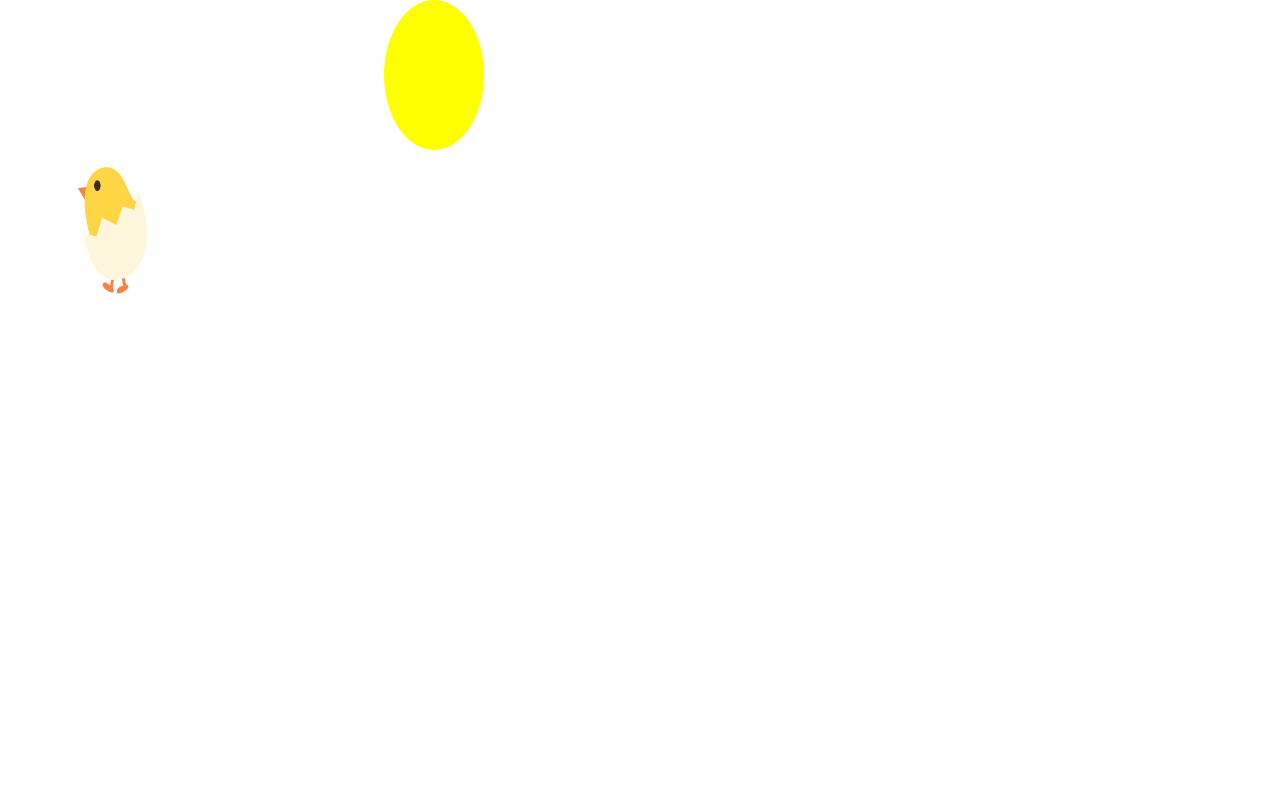
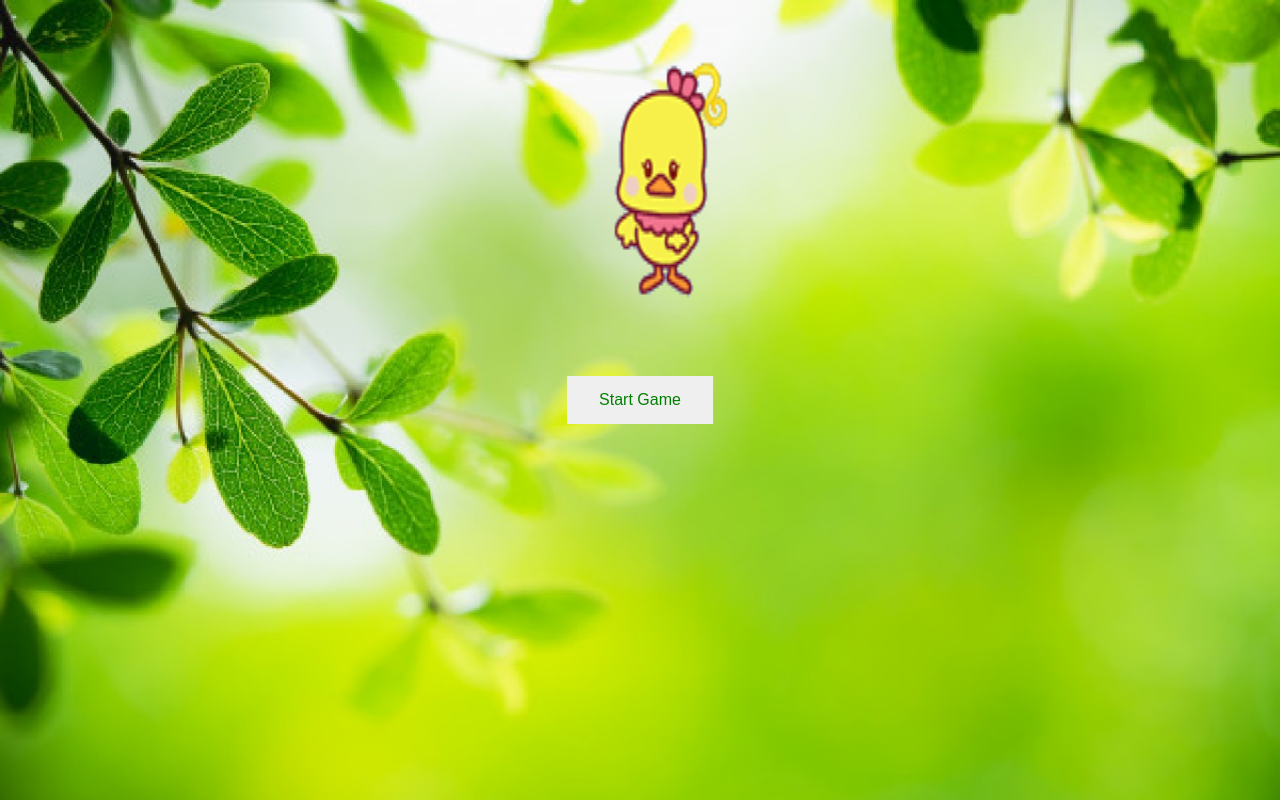
Before and after one commit to naina321/Game, a plain HTML site: page index.html in a window 1280 px wide. Drawn offline with Linux system fonts and the light colour scheme.

Commit message:
first page finished

```diff
--- a/css/style.css
+++ b/css/style.css
@@ -1,26 +1,39 @@
-*{
+* {
 	padding: 0;
 	margin: 0;
 }
-body
-{
-	background-image: url("../image/nature 2.jpg");
+body {
+	background-image: url("../image/bg1.jpg");
 	background-repeat: no-repeat;
-	max-height : 100vh ;
-	max-width : 100vw ;
+	background-size: cover;
 }
-.egg
-{
-	height : 150px ;
-	width : 100px ;
-	background-color : yellow ;
-    border-radius: 50% ;
-    margin-left: 30vw ;
-
+.hen img {
+	height: 300px;
+	width: 200px;
+	position: absolute;
+	left: 44%;
 }
-.h1 img
-{
-	height : 150px ;
-	width : 150px ;
-	/* margin-top: 80vw ;*/
+.startbtn {
+  border: none;
+  color: green;
+  padding: 15px 32px;
+  text-align: center;
+  text-decoration: none;
+  display: inline-block;
+  font-size: 16px;
+  margin: 4px 2px;
+  cursor: pointer;
+	top: 55%;
+	left: 45%;
 }
+.startbtn:hover {
+  background-color: #4CAF50;
+  color: white;
+}
+.button{
+	margin: 0;
+  position: absolute;
+  top: 50%;
+  left: 50%;
+  transform: translate(-50%, -50%);
+}
--- a/index.html
+++ b/index.html
@@ -4,9 +4,12 @@
 	<meta charset="utf-8">
 	<meta name="viewport" content="width=device-width,initial-scale=1.0">
 	<link rel="stylesheet" type="text/css" href="css/style.css">
+	<title>Egg in a Basket</title>
 </head>
 <body >
-<div class="egg"></div>
-<div class="h1"><img src="image/lil hen.gif"></div>
+	<div class="hen"><img src="image/chick.gif"> </div>
+	<div class="button">
+		<button class="startbtn" onclick="document.location='game-page.html'"> Start Game </button>
+	</div>
 </body>
 </html>
```
Also changed, not shown: game-page.html (added), image/chick.gif (added), image/lil-hen.gif (renamed from image/lil hen.gif).
